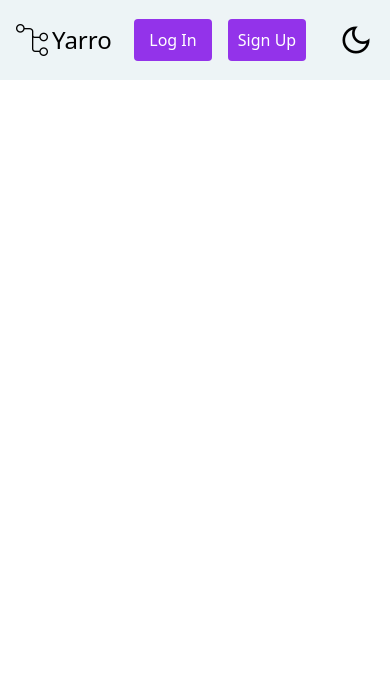
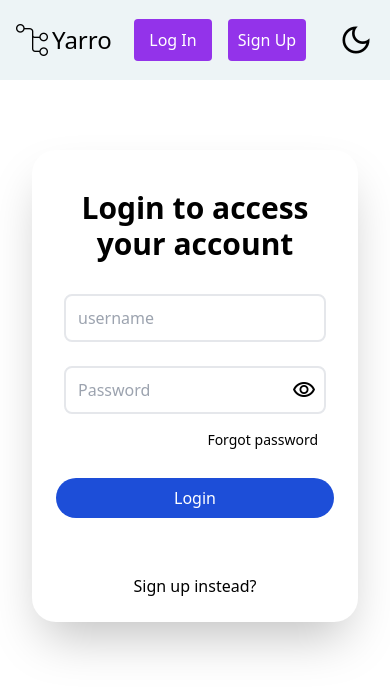
Before and after one commit to sammy429b/Yarro-2.0, a React (Vite) app: page /login in a window 390 px wide. Shown: the top 694 px of the page. Built offline with nearby package versions, Linux system fonts and the light colour scheme; no server answers.

Commit message:
mobile view of index page

```diff
--- a/src/App.jsx
+++ b/src/App.jsx
@@ -1,4 +1,4 @@
-import Index from "./pages/Index"
+// import Index from "./pages/Index"
 import Confirmemail from "./pages/Confirmemail"
 import Editprofile from "./pages/Editprofile"
 import Main from "./pages/Main"
@@ -7,12 +7,13 @@ import Register from "./pages/Register"
 import Search from "./pages/Search"
 import Reset from "./pages/Reset"
 import Userprofile from "./pages/Userprofile"
-import Navbar from "./components/navbar"
+// import Navbar from "./components/navbar"
 import Nav from "./components/Nav"
 import { Route, Routes } from "react-router-dom"
 import { useContext } from "react";
 import AuthContext from "./context/AuthProvider"
 import NewIndex from "./pages/NewIndex"
+import Login from "./pages/Login"
 function App() {
   const { auth } = useContext(AuthContext);
 
@@ -32,6 +33,7 @@ function App() {
         : // auth = false i.e user is not logged in
         <Routes>
           <Route path="/" element={<NewIndex />} />
+          <Route path="/login" element={<Login />} />
           <Route path="/register" element={<Register />} />
           <Route path="/confirm" element={<Confirmemail />} />
           <Route path="/reset" element={<Reset />} />
--- /dev/null
+++ b/src/pages/Login.jsx
@@ -0,0 +1,70 @@
+
+const Login = () => {
+    return (
+        <>
+            <div
+                id="form-container"
+                className="className= lg:w-1/2 lg:h-[40rem] rounded-[3rem] flex items-center justify-center px-8 py-[70px] border-black group-data-[checked=true]:bg-black group-data-[checked=true]:border-gray-900"
+            >
+                <form
+                    id="login_form"
+                    className=" shadow-2xl bg-white rounded-[1.5rem] flex gap-y-2 flex-col w-[30rem] lg:w-[32rem] lg:h-[30rem] p-6 transition-[width] duration-500 group-data-[checked=true]:bg-black"
+                >
+                    <div className="phrase-container flex justify-center">
+                        <p className="phrase text-3xl font-semibold text-center py-4 group-data-[checked=true]:text-white">
+                            Login to access your account
+                        </p>
+                    </div>
+
+                    <input
+                        className="m-[8px] border-2 rounded-lg h-12 pl-3 className= group-data-[checked=true]:bg-[#3b4148] group-data-[checked=true]:text-white outline-none"
+                        type="text"
+                        name="uname"
+                        placeholder="username"
+                        id="uname"
+                    />
+                    <div
+                        id="pass"
+                        className="outline-none border-2 m-[8px] rounded-lg h-12 pl-3 pr-2 className= flex justify-between items-center group-data-[checked=true]:bg-[#3b4148]"
+                    >
+                        <input
+                            className="h-10 border-none w-full outline-none group-data-[checked=true]:text-white group-data-[checked=true]:bg-[#3b4148]"
+                            type="password"
+                            name="passwd"
+                            placeholder="Password"
+                            id="passwd"
+                        />
+                        <input type="checkbox" id="pw" className="hidden" />
+                        <label
+                            id="vis"
+                            className="material-symbols-outlined select-none hover:cursor-pointer"
+                        >
+                            visibility
+                        </label>
+                    </div>
+                    <a
+                        href="/password/reset"
+                        className="forgot-text w-full flex text-sm px-4 justify-end hover:underline underline-offset-1 group-data-[checked=true]:text-white"
+                    >
+                        Forgot password
+                    </a>
+                    <input
+                        className="mt-[20px] rounded-full h-[40px] text-white text-m bg-blue-700 hover:bg-blue-600 duration-200 hover:cursor-pointer "
+                        type="submit"
+                        name="login_btn"
+                        id="login_btn"
+                        value="Login"
+                    />
+                    <a
+                        href="/register"
+                        className="register-text flex justify-center mt-[3rem] hover:underline underline-offset-1 group-data-[checked=true]:text-white"
+                    >
+                        Sign up instead?
+                    </a>
+                </form>
+            </div>
+        </>
+    )
+}
+
+export default Login
--- a/src/pages/NewIndex.jsx
+++ b/src/pages/NewIndex.jsx
@@ -4,10 +4,10 @@ const NewIndex = () => {
   return (
     <>
       <div id="mainConatiner" className="flex flex-col-reverse lg:flex-row">
-        <div id="leftContainer" className='flex flex-col justify-center pl-8 gap-y-3 w-full h-[40.6rem] lg:w-1/2 '>
+        <div id="leftContainer" className='flex flex-col lg:justify-center pl-8 gap-y-3 w-full h-[16rem] lg:h-[40.6rem] lg:w-1/2 '>
           <h2 className='flex gap-x-2 w-[82%] lg:w-full text-[2rem] lg:text-5xl sm:text-4xl font-semibold'>
             <p className='text-blue-400'>Make connections </p>
-            <Typewriter  words={[" with Friends", " with People"]} loop={false} cursor
+            <Typewriter  words={[" with Friend", " with People"]} loop={false} cursor
             cursorStyle='!'
             typeSpeed={100}
             deleteSpeed={100}
@@ -20,7 +20,7 @@ const NewIndex = () => {
         <button className='mt-2 w-[8rem] h-[3rem] rounded text-white bg-purple-600'>Get Started</button>
         </div>
 
-        <div id='rightConatiner' className='w-full lg:w-1/2 h-[40.6rem]'>
+        <div id='rightConatiner' className='w-full lg:w-1/2 h-[30rem] lg:h-[40.6rem]'>
           <img src="/images/connect.jpg" alt=""  className='mix-blend-multiply'/>
         </div>
       </div>
```
